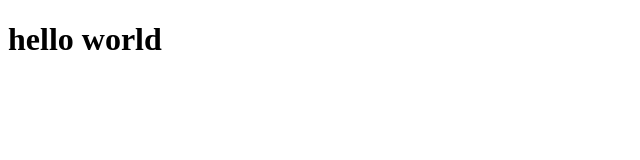
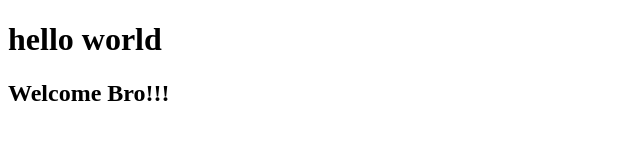
Before and after one commit to Supapat1997/testgit, a plain HTML site: page index.html in a window 1280 px wide. Shown: the whole page, without its empty margins (0-640 px from the left). Drawn offline with Linux system fonts and the light colour scheme.

Commit message:
add welcome bro

```diff
--- a/index.html
+++ b/index.html
@@ -5,4 +5,5 @@
 </head>
 <body>
  	<h1> hello world </h1>
+ 	<h2> Welcome Bro!!! </h2>
 </body>
```
